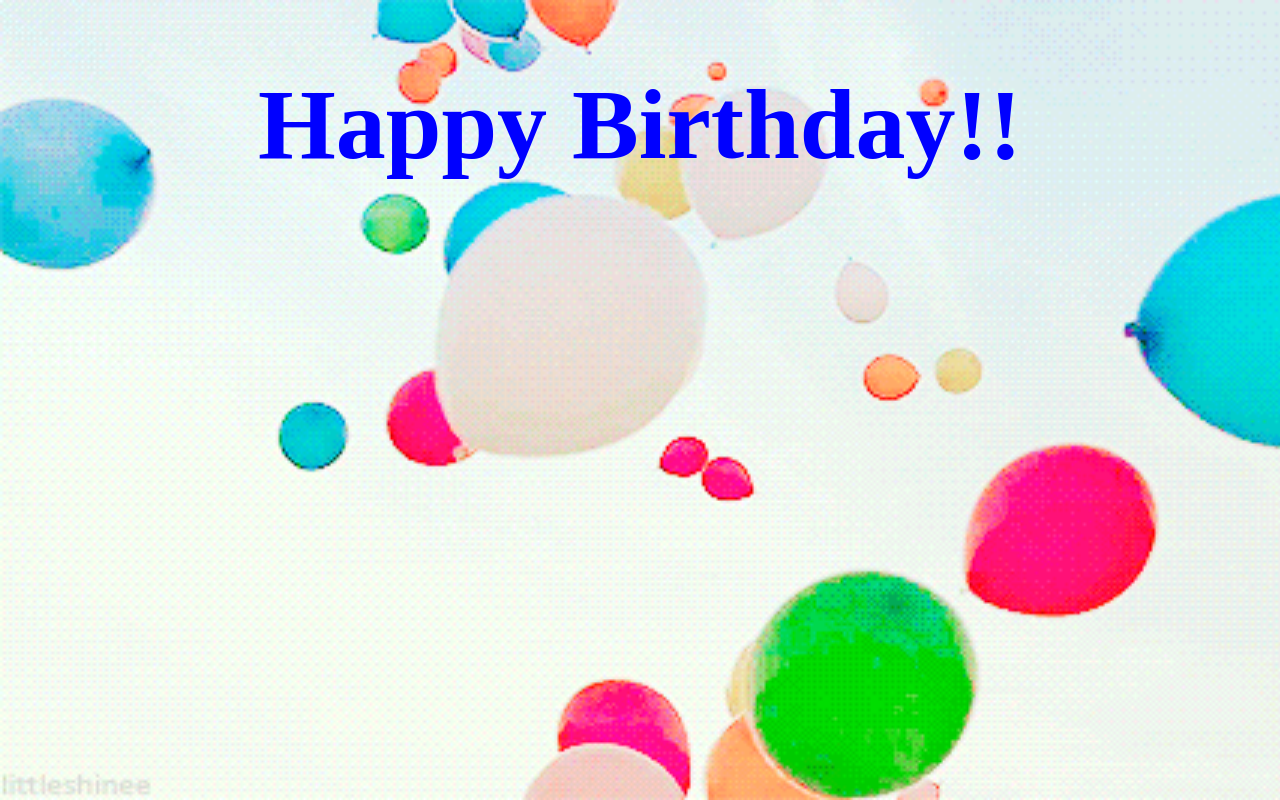
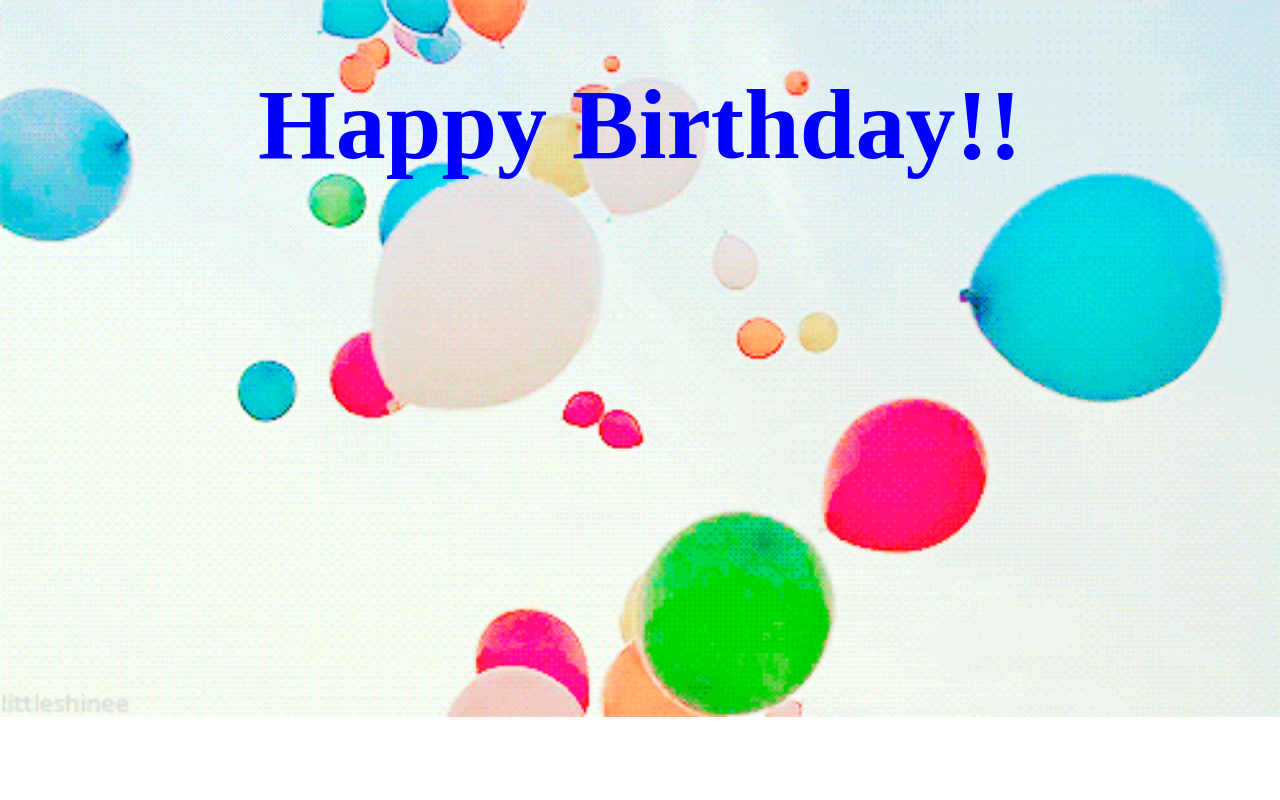
Before and after one commit to GreeshmareddyK/GreeshmareddyK.github.io, a plain HTML site: page index11.html in a window 1280 px wide. Drawn offline with Linux system fonts and the light colour scheme.

Commit message:
Update mycss.css

```diff
--- a/mycss.css
+++ b/mycss.css
@@ -1,6 +1,7 @@
 body{
 background-image:url("b3.gif");
-background-size:1500px 800px;
+background-size:cover;
+min-height:100%;
 background-repeat:no-repeat;
  }
 
```
